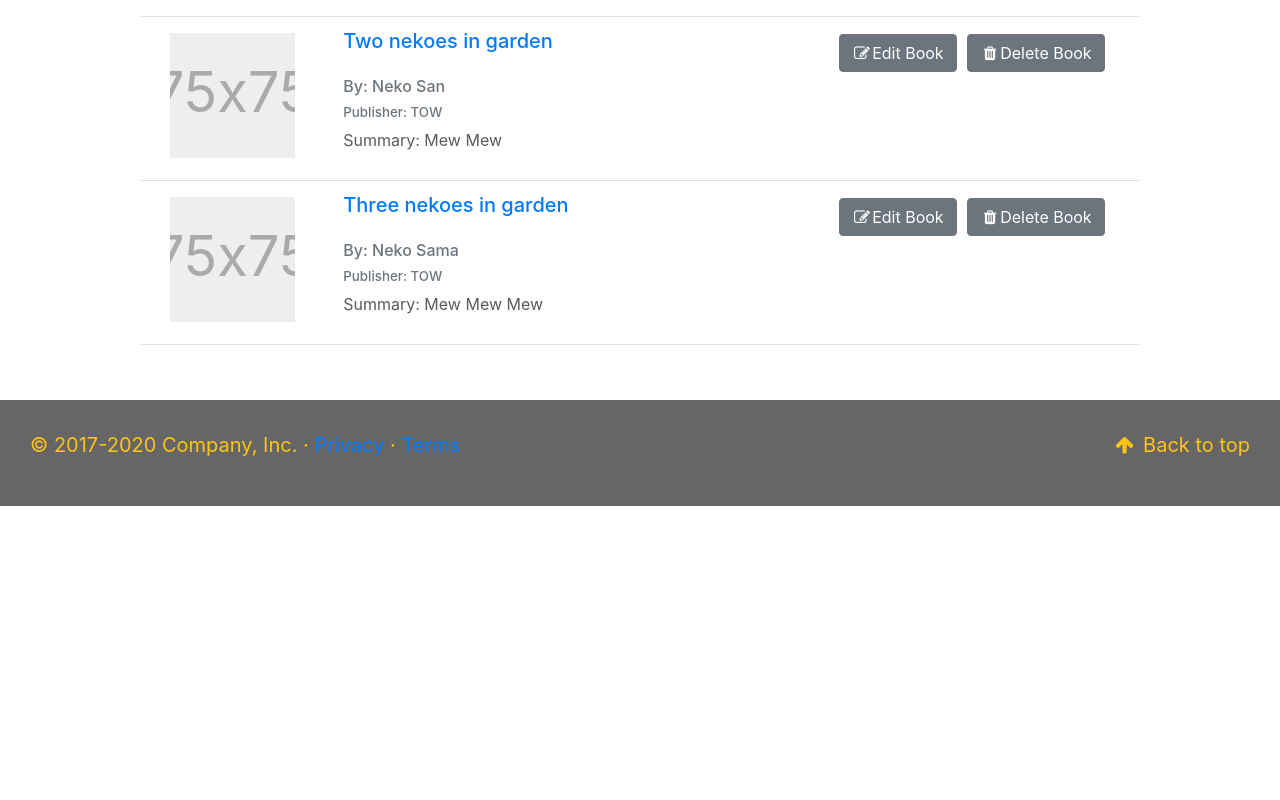
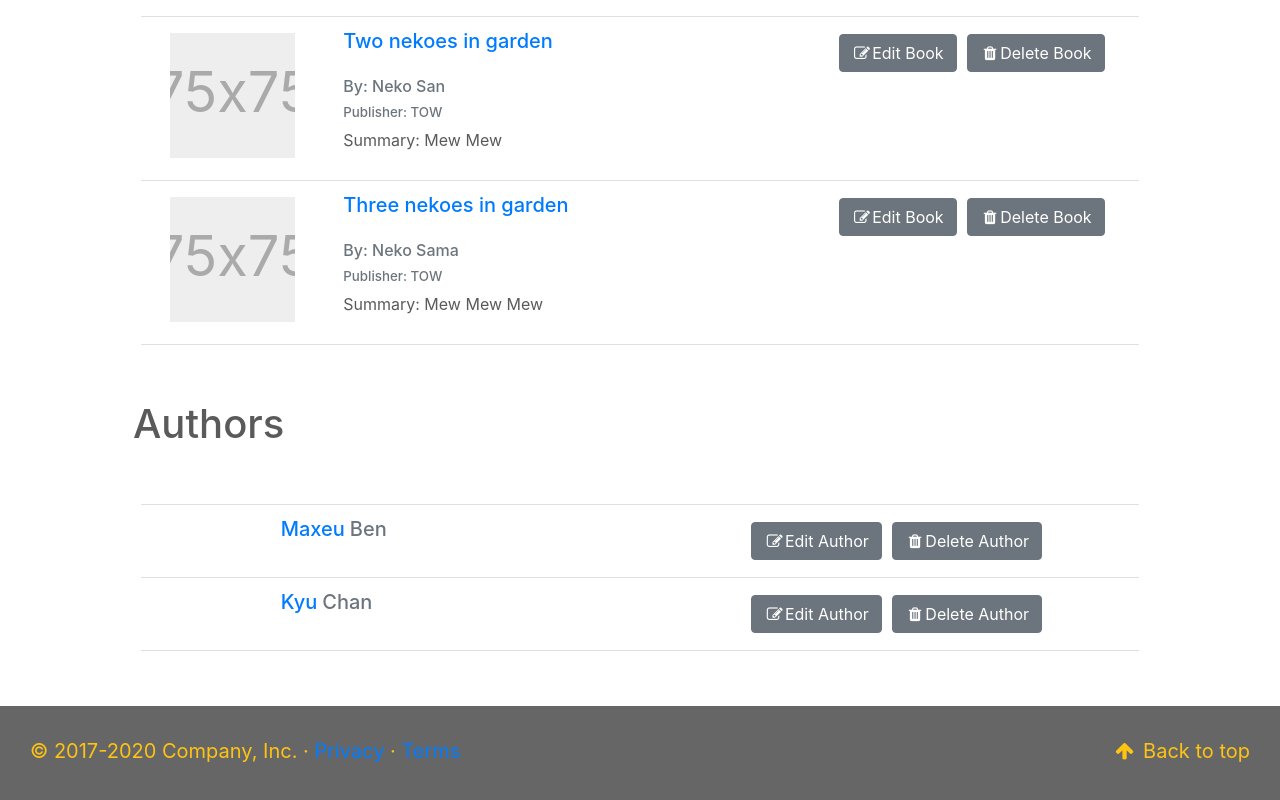
Before and after one commit to NegarMov/TOSAN-Library-frontend, an Angular app: page /add-info in a window 1280 px wide. Shown: the part 837-1637 px from the top of the page. Before the commit the page ends 1343 px from the top, so only its background shows below. Built offline with nearby package versions, Linux system fonts and the light colour scheme.

Commit message:
add editable list of authors and fix editing bug

```diff
--- a/src/app/add-info/add-info.component.html
+++ b/src/app/add-info/add-info.component.html
@@ -112,6 +112,15 @@
                     </div>
                 </div>
             </div>
+
+            <div class="container">
+                <h1>Authors</h1>
+                <div class="list-group list-group-flush">
+                    <div *ngFor="let a of authors">
+                        <app-author-item [item]="a" (deleted)="deleteAuthor($event)"></app-author-item>
+                    </div>
+                </div>
+            </div>
         </main>
     </div>
 </body>
--- a/src/app/add-info/add-info.component.ts
+++ b/src/app/add-info/add-info.component.ts
@@ -1,4 +1,5 @@
 import { Component, OnInit } from '@angular/core';
+import { Author } from './author';
 import { Book } from './book';
 
 @Component({
@@ -25,6 +26,11 @@ export class AddInfoComponent implements OnInit {
     { title: "Two nekoes in garden", author: "Neko San", publisher: "TOW", summary: "Mew Mew",  coverUrl: "" },
     { title: "Three nekoes in garden", author: "Neko Sama", publisher: "TOW", summary: "Mew Mew Mew",  coverUrl: "" }
   ];
+
+  authors: Author[] = [
+    { name: "Maxeu", surname: "Ben"},
+    { name: "Kyu", surname: "Chan"}
+  ]
 
   constructor() { }
 
@@ -53,6 +59,13 @@ export class AddInfoComponent implements OnInit {
   onaddAuthor() {
     this.validAuthorName = (this.newAuthor.name)? true: false;
     this.validAuthorSurname = (this.newAuthor.surname)? true: false;
+    if (this.validAuthorName && this.validAuthorSurname) {
+      this.authors.push({
+        name: this.newAuthor.name,
+        surname: this.newAuthor.surname
+      });
+      this.newAuthor = {name: "", surname: ""};
+    }
   }
 
   onaddPublisher() {
@@ -67,4 +80,12 @@ export class AddInfoComponent implements OnInit {
       }
   }
 
+  deleteAuthor(event: Author) {
+    for (var i=0; i<this.books.length; i++)
+      if (this.authors[i] === event) {
+        this.authors.splice(i, 1);
+        break;
+      }
+  }
+
 }
--- /dev/null
+++ b/src/app/add-info/author-item/author-item.component.css
@@ -0,0 +1,32 @@
+.list-group-item:active {
+    background-color: transparent;
+    border-color: transparent;
+}
+
+.list-group-item:hover {
+    background-color: #FFC312;
+    border-color: #FFC312;
+}
+
+.btn {
+    margin: 5px;
+}
+
+.modal-btn {
+    background-color: #FFC312;
+    border-color: #FFC312;
+}
+
+.modal-btn:hover {
+    opacity: 80%;
+}
+
+.form-control-file {
+    display: inline-block;
+    width: fit-content;
+    margin-left: 20px;
+}
+
+h5 {
+    display: inline-block;
+}
--- /dev/null
+++ b/src/app/add-info/author-item/author-item.component.html
@@ -0,0 +1,48 @@
+<a class="list-group-item list-group-item-action">
+    <div class="list-item-text">
+        <div class="d-flex w-100 justify-content-between">
+            <a routerLink="/author/{{name}}%20{{surname}}" target="_blank">
+                <h5 class="mb-1">{{name}}</h5>
+                <h5 class="text-muted" style="margin-left: 5px;">{{surname}}</h5>
+            </a>
+            <div>
+                <button class="btn btn-secondary" data-toggle="modal" [attr.data-target]="'#' + surname"><i class="fa fa-edit fa-fw"></i>Edit Author</button>
+                <button class="btn btn-secondary" (click)="ondeleteAuthor()"><i class="fa fa-trash fa-fw"></i>Delete Author</button>
+            </div>
+        </div>
+    </div>
+</a>
+
+<div class="modal fade" id="{{surname}}" tabindex="-1">
+    <div class="modal-dialog modal-dialog-centered" role="document">
+      <div class="modal-content">
+        <div class="modal-header">
+          <h5 class="modal-title" id="exampleModalLongTitle">Edit Author Info</h5>
+          <button type="button" class="close" data-dismiss="modal">
+            <span aria-hidden="true">&times;</span>
+          </button>
+        </div>
+        <div class="modal-body">
+            <form>
+                <div class="input-group form-group">
+                    <div class="input-group-prepend">
+                        <span class="input-group-text">Name</span>
+                    </div>
+                    <input type="text" class="form-control" [placeholder]="name" name="name" [(ngModel)]="editedInfo.name" required>
+                </div>
+
+                <div class="input-group form-group">
+                    <div class="input-group-prepend">
+                        <span class="input-group-text">Surname</span>
+                    </div>
+                    <input type="text" class="form-control" [placeholder]="surname" name="surname" [(ngModel)]="editedInfo.surname" required>
+                </div>
+            </form>
+        </div>
+        <div class="modal-footer">
+          <button type="button" class="btn btn-secondary" data-dismiss="modal">Cancel</button>
+          <button type="button" class="btn modal-btn" (click)="oneditAuthor()" data-dismiss="modal">Save changes</button>
+        </div>
+      </div>
+    </div>
+</div>
--- /dev/null
+++ b/src/app/add-info/author-item/author-item.component.ts
@@ -0,0 +1,43 @@
+import { Component, EventEmitter, Input, OnInit, Output } from '@angular/core';
+import { Author } from '../author';
+
+@Component({
+  selector: 'app-author-item',
+  templateUrl: './author-item.component.html',
+  styleUrls: ['./author-item.component.css', '../add-info.component.css']
+})
+export class AuthorItemComponent implements OnInit {
+
+  @Input() item: Author;
+  @Output() deleted = new EventEmitter<Author>();
+
+  editedInfo = { name: "", surname: ""};
+
+  name: string;
+  surname: string;
+
+  constructor() {
+
+  }
+
+  ngOnInit(): void {
+    this.name = this.item.name;
+    this.surname = this.item.surname;
+  }
+
+  oneditAuthor() {
+    if (this.editedInfo.name)
+      this.name = this.editedInfo.name;
+    if (this.editedInfo.surname)
+      this.surname = this.editedInfo.surname;
+    this.editedInfo = { name: "", surname: ""};
+  }
+
+  ondeleteAuthor() {
+    if (confirm("Are you sure you want to delete this author (" + this.name + " " + this.surname + ")?")) {
+      console.log("deleted");
+      this.deleted.emit(this.item);
+    }
+  }
+
+}
--- /dev/null
+++ b/src/app/add-info/author.ts
@@ -0,0 +1,4 @@
+export interface Author {
+    name: string;
+    surname: string;
+}
--- a/src/app/add-info/book-item/book-item.component.html
+++ b/src/app/add-info/book-item/book-item.component.html
@@ -6,7 +6,7 @@
         <div class="d-flex w-100 justify-content-between">
             <a routerLink="/book/{{title}}" target="_blank"><h5 class="mb-1">{{title}}</h5></a>
             <div>
-                <button class="btn btn-secondary" data-toggle="modal" data-target="#editModal"><i class="fa fa-edit fa-fw"></i>Edit Book</button>
+                <button class="btn btn-secondary" data-toggle="modal" [attr.data-target]="'#' + title"><i class="fa fa-edit fa-fw"></i>Edit Book</button>
                 <button class="btn btn-secondary" (click)="ondeleteBook()"><i class="fa fa-trash fa-fw"></i>Delete Book</button>
             </div>
         </div>
@@ -16,7 +16,7 @@
     </div>
 </a>
 
-<div class="modal fade" id="editModal" tabindex="-1">
+<div class="modal fade" id="{{title}}" tabindex="-1">
     <div class="modal-dialog modal-dialog-centered" role="document">
       <div class="modal-content">
         <div class="modal-header">
@@ -32,7 +32,6 @@
                         <span class="input-group-text">Title</span>
                     </div>
                     <input type="text" class="form-control" [placeholder]="title" name="title" [(ngModel)]="editedInfo.title" required>
-                    <script>document.getElementsByName("title").value = title</script>
                 </div>
 
                 <div class="input-group form-group">
--- a/src/app/add-info/book-item/book-item.component.ts
+++ b/src/app/add-info/book-item/book-item.component.ts
@@ -18,10 +18,6 @@ export class BookItemComponent implements OnInit {
   publisher: string;
   summary: string;
   coverUrl: string;
-
-  validBookTitle: boolean = true;
-  validBookAuthor: boolean = true;
-  validBookPublisher: boolean = true;
 
   constructor() {
 
@@ -53,7 +49,7 @@ export class BookItemComponent implements OnInit {
   }
 
   ondeleteBook() {
-    if (confirm("Are you sure you want to delete this book?")) {
+    if (confirm("Are you sure you want to delete this book (" + this.title + " by " + this.author + ")?")) {
       console.log("deleted");
       this.deleted.emit(this.item);
     }
--- a/src/app/app.module.ts
+++ b/src/app/app.module.ts
@@ -17,6 +17,7 @@ import { SignupFormComponent } from './signup-form/signup-form.component';
 import { ChangePasswordFormComponent } from './change-password-form/change-password-form.component';
 import { AddInfoComponent } from './add-info/add-info.component';
 import { BookItemComponent } from './add-info/book-item/book-item.component';
+import { AuthorItemComponent } from './add-info/author-item/author-item.component';
 
 @NgModule({
   declarations: [
@@ -33,7 +34,8 @@ import { BookItemComponent } from './add-info/book-item/book-item.component';
     SignupFormComponent,
     ChangePasswordFormComponent,
     AddInfoComponent,
-    BookItemComponent
+    BookItemComponent,
+    AuthorItemComponent
   ],
   imports: [
     BrowserModule,
```
Also changed, not shown: 1 other file (tests, documents, lock files or other folders).
